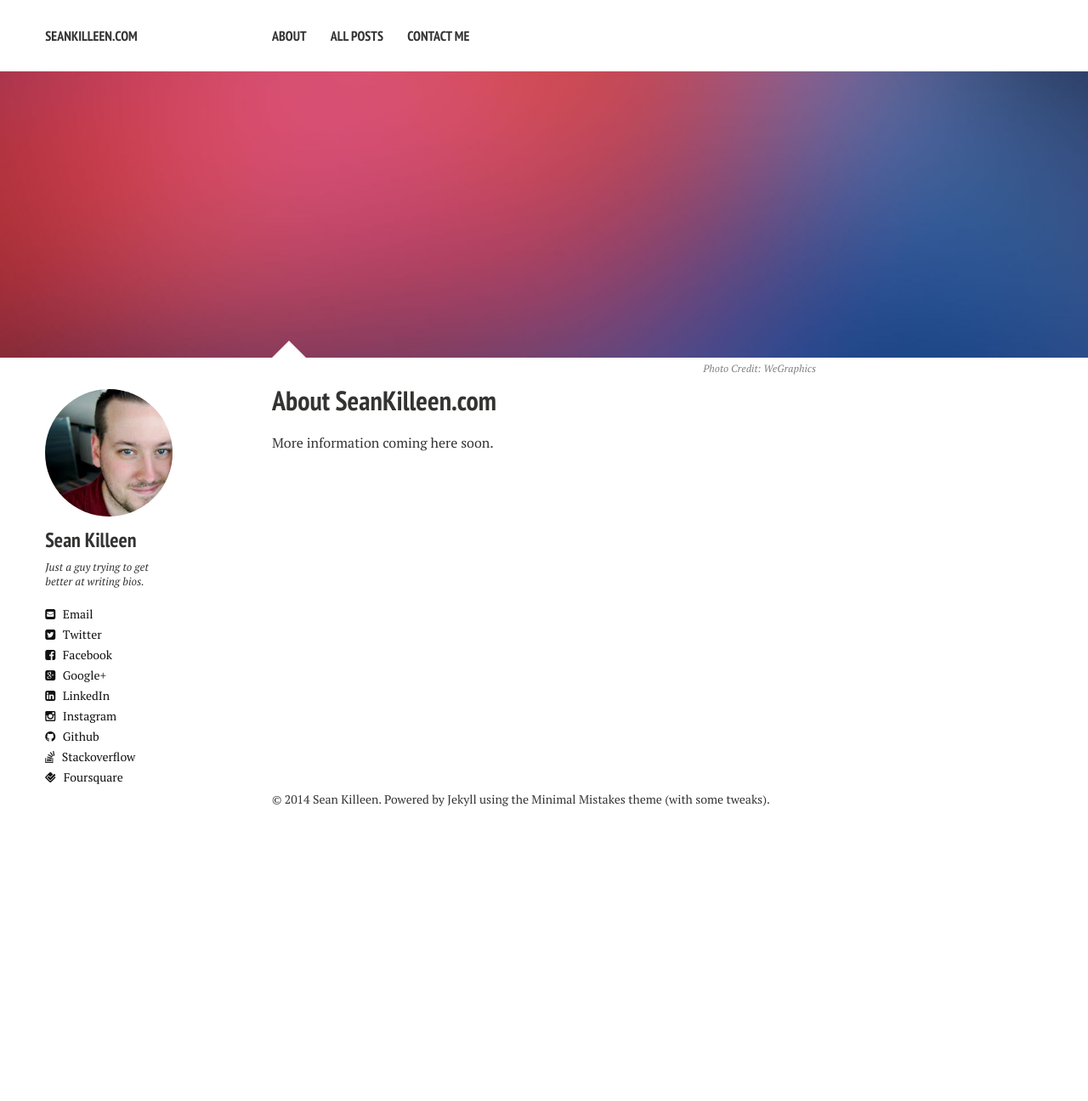
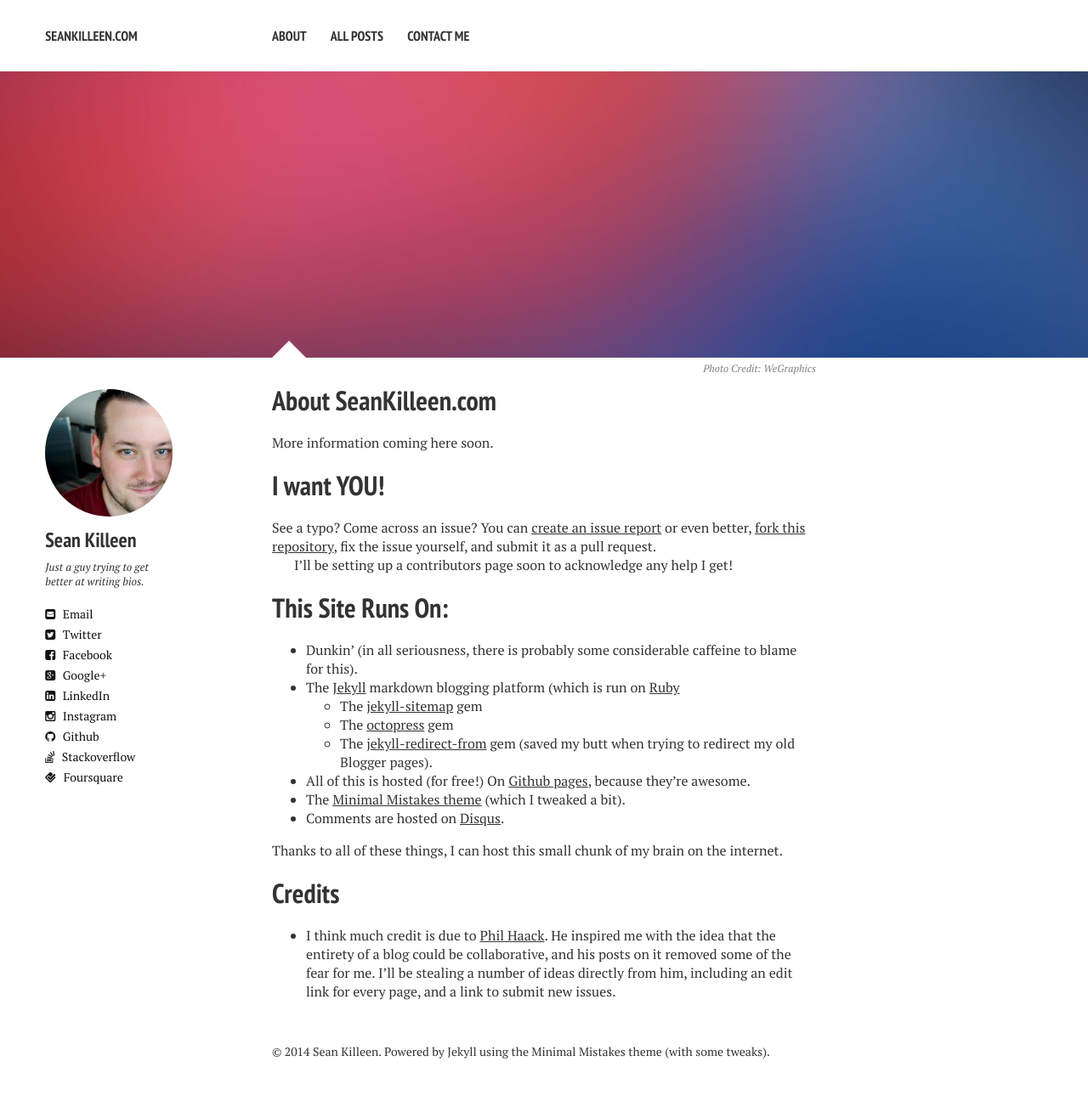
Before and after one commit to SeanKilleen/seankilleen.github.io, a Jekyll site: the page built from about/index.md, in a window 1280 px wide. Shown: the whole page at 85% size. Built offline with Jekyll 4.4.1, drawn with Linux system fonts in a browser that asks for light colours; nearby versions of some CDN libraries; before the commit the page ends 999 px from its top, so only the background shows below that.

Commit message:
Updated the about page.

```diff
--- a/about/index.md
+++ b/about/index.md
@@ -9,3 +9,41 @@ image:
   creditlink: http://wegraphics.net/downloads/free-ultimate-blurred-background-pack/
 ---
 More information coming here soon.
+
+I want YOU!
+===========
+
+See a typo? Come across an issue? You can [create an issue report][new issue link] or even better, [fork this repository][fork link], fix the issue yourself, and submit it as a pull request.
+
+I'll be setting up a contributors page soon to acknowledge any help I get!
+
+This Site Runs On:
+======================
+
+* Dunkin' (in all seriousness, there is probably some considerable caffeine to blame for this).
+* The [Jekyll][jekyll link] markdown blogging platform (which is run on [Ruby][ruby link]
+	* The [jekyll-sitemap][jekyll-sitemap link] gem
+    * The [octopress][octopress link] gem
+	* The [jekyll-redirect-from][jekyll-redirect-from link] gem (saved my butt when trying to redirect my old Blogger pages).
+* All of this is hosted (for free!) On [Github pages][github-pages link], because they're awesome.
+* The [Minimal Mistakes theme][minimal mistakes link] (which I tweaked a bit).
+* Comments are hosted on [Disqus][disqus link].
+
+Thanks to all of these things, I can host this small chunk of my brain on the internet.
+
+Credits
+===========
+
+* I think much credit is due to [Phil Haack](http://haacked.com/). He inspired me with the idea that the entirety of a blog could be collaborative, and his posts on it removed some of the fear for me. I'll be stealing a number of ideas directly from him, including an edit link for every page, and a link to submit new issues.
+
+[jekyll link]: http://jekyllrb.com/
+[ruby link]: https://www.ruby-lang.org/en/
+[jekyll-sitemap link]: http://rubydoc.info/gems/jekyll-sitemap/0.6.0/frames
+[octopress link]: http://octopress.org/
+[github-pages link]: https://pages.github.com/
+[jekyll-redirect-from link]: https://github.com/jekyll/jekyll-redirect-from
+[minimal mistakes link]: https://mademistakes.com/articles/minimal-mistakes-jekyll-theme/
+[disqus link]: https://disqus.com/
+[phil haack homepage]: http://haacked.com/
+[new issue link]: https://github.com/SeanKilleen/seankilleen.github.io/issues/new
+[fork link]: https://github.com/SeanKilleen/seankilleen.github.io/fork
```
